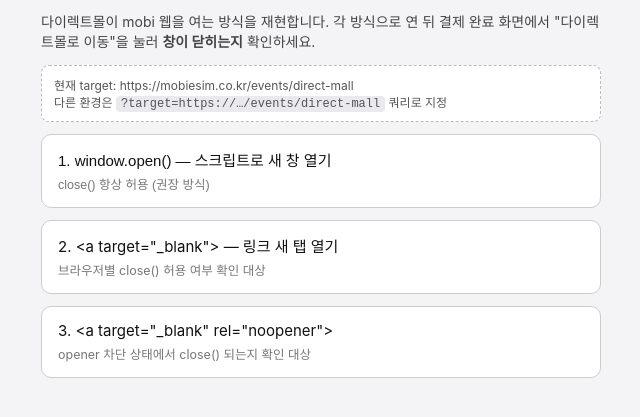
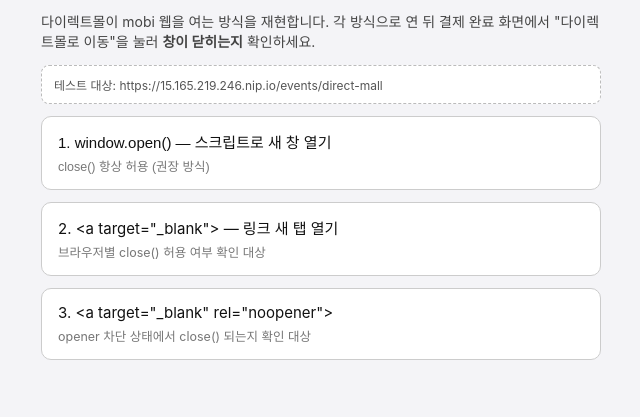
Before and after one commit to Lee-Young-Jae/direct-mall-sim, a plain HTML site: page index.html in a window 1280 px wide. Shown: the part 65-482 px from the top of the page, without its empty margins (319-959 px from the left). Drawn offline with Linux system fonts and the light colour scheme.

Commit message:
fix: 기본 테스트 대상을 QA 환경으로 변경

```diff
--- a/index.html
+++ b/index.html
@@ -23,8 +23,7 @@
 <p>다이렉트몰이 mobi 웹을 여는 방식을 재현합니다. 각 방식으로 연 뒤 결제 완료 화면에서
 "다이렉트몰로 이동"을 눌러 <b>창이 닫히는지</b> 확인하세요.</p>
 
-<div class="target">현재 target: <span id="t"></span><br />
-다른 환경은 <code>?target=https://…/events/direct-mall</code> 쿼리로 지정</div>
+<div class="target">테스트 대상: <span id="t"></span></div>
 
 <button onclick="window.open(TARGET)">
   1. window.open() — 스크립트로 새 창 열기
@@ -43,7 +42,7 @@
 
 <script>
   const TARGET = new URLSearchParams(location.search).get('target')
-    || 'https://mobiesim.co.kr/events/direct-mall';
+    || 'https://15.165.219.246.nip.io/events/direct-mall';
   document.getElementById('t').textContent = TARGET;
   document.getElementById('blank').href = TARGET;
   document.getElementById('noopener').href = TARGET;
```
